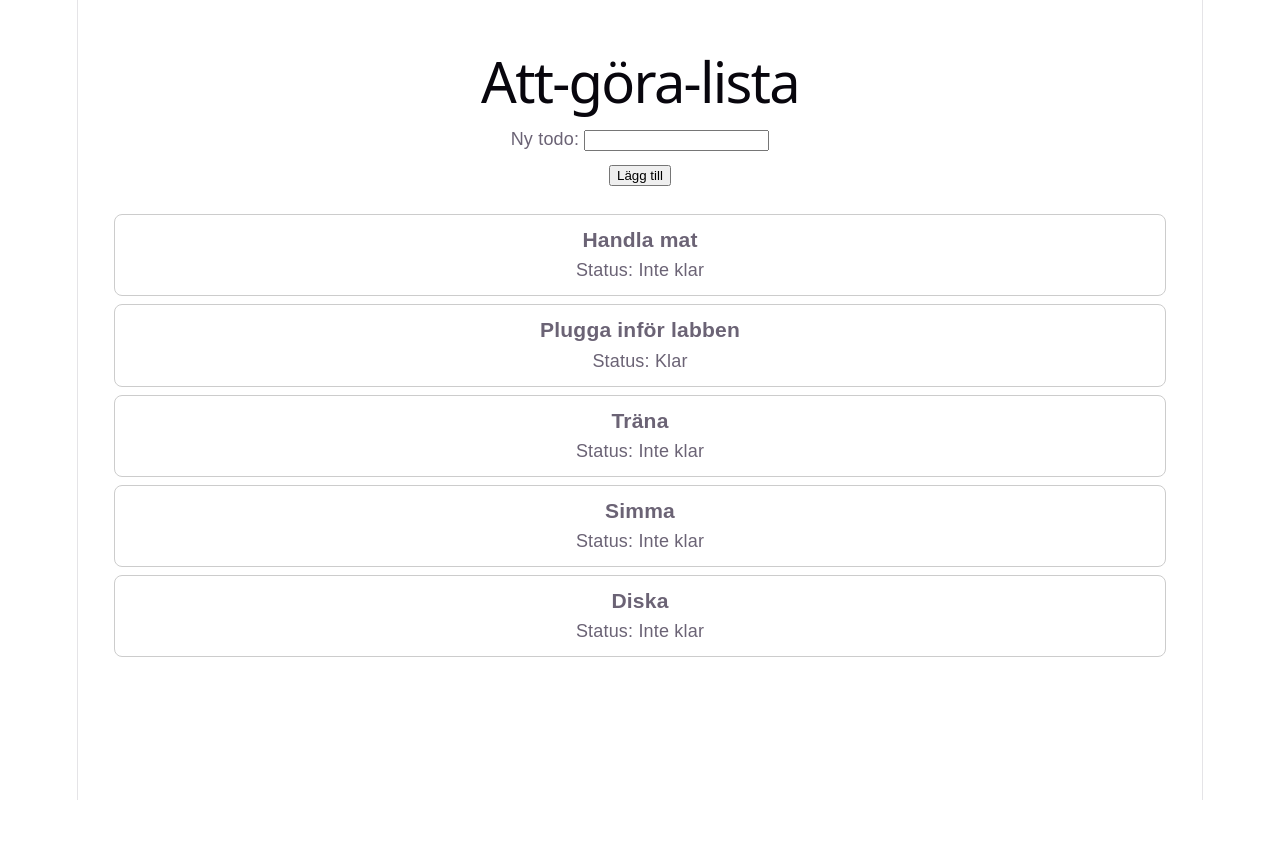
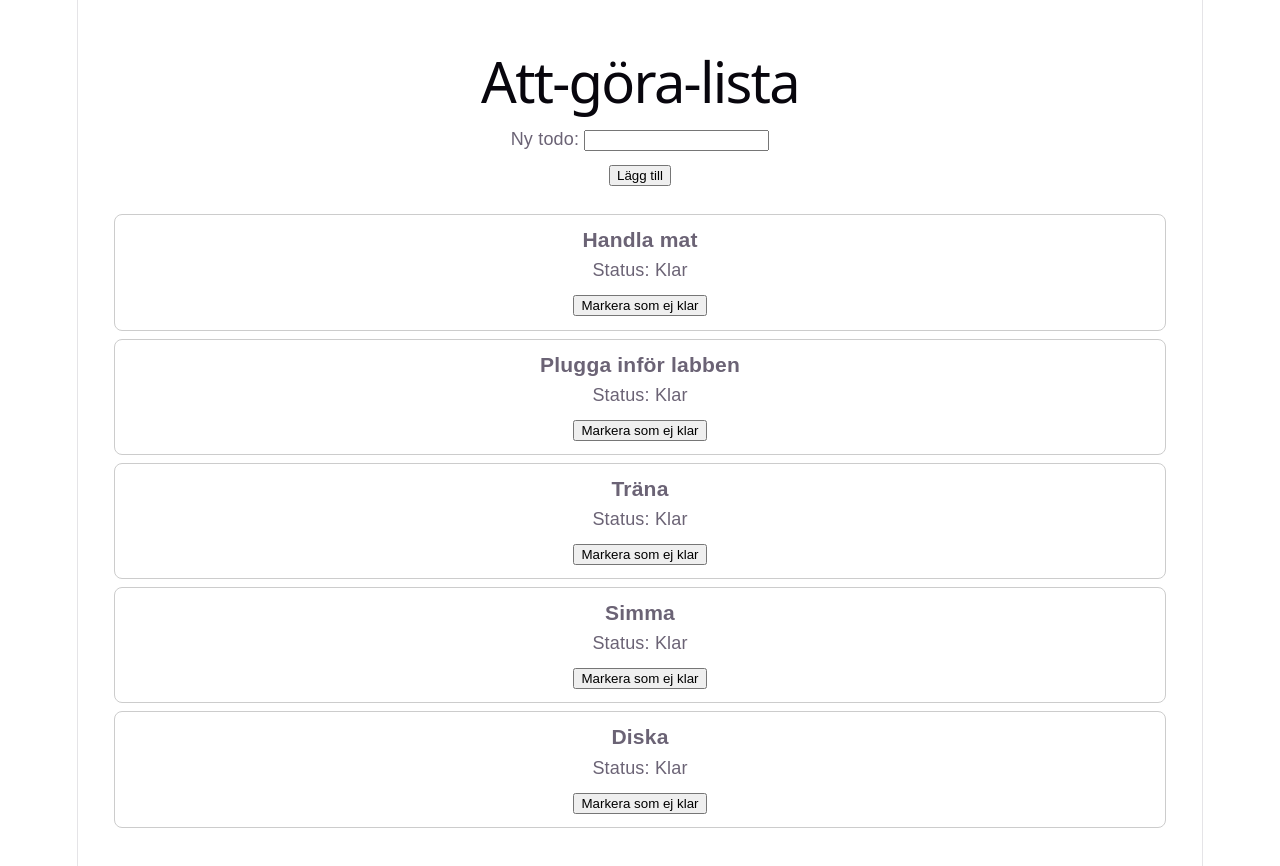
Before and after one commit to Peshro96/Labb-1---React.JS-Webbapplikation, a React (Vite) app: page / in a window 1280 px wide. Shown: the top 866 px of the page. Before the commit the page ends 800 px from the top, so only its background shows below. Built offline with nearby package versions, Linux system fonts and the light colour scheme; data requests are answered from the project's data file.

Commit message:
add toggle to mark todos as done

```diff
--- a/db.json
+++ b/db.json
@@ -3,7 +3,7 @@
     {
       "id": 1,
       "title": "Handla mat",
-      "done": false
+      "done": true
     },
     {
       "id": 2,
@@ -13,16 +13,16 @@
     {
       "id": 3,
       "title": "Träna",
-      "done": false
+      "done": true
     },
     {
       "title": "Simma",
-      "done": false,
+      "done": true,
       "id": 4
     },
     {
       "title": "Diska",
-      "done": false,
+      "done": true,
       "id": 5
     }
   ]
--- a/src/App.tsx
+++ b/src/App.tsx
@@ -1,7 +1,7 @@
 import { useEffect, useState } from "react";
 import TodoList from "./components/TodoList";
 import TodoForm from "./components/TodoForm";
-import { getTodos, createTodo } from "./api/todos";
+import { getTodos, createTodo, updateTodo } from "./api/todos";
 import type { Todo } from "./types/todo";
 
 export default function App() {
@@ -42,6 +42,17 @@ export default function App() {
     setTodos((prev) => [...prev, newTodo]);
   };
 
+  // Togglar done-status på en todo via API:t
+  const toggleTodo = async (todo: Todo) => {
+    // Skapar ett nytt objekt med samma data men inverterad done-status
+    const updated = await updateTodo({ ...todo, done: !todo.done });
+
+    // Byter ut den gamla todon i listan med den uppdaterade
+    setTodos((prev) =>
+      prev.map((t) => (t.id === updated.id ? updated : t))
+    );
+  };
+
   return (
     <div style={{ padding: "2rem", fontFamily: "Arial, sans-serif" }}>
       <h1>Att-göra-lista</h1>
@@ -52,7 +63,7 @@ export default function App() {
 
       {error && <p style={{ color: "red" }}>{error}</p>}
 
-      {!loading && !error && <TodoList todos={todos} />}
+      {!loading && !error && <TodoList todos={todos} onToggleTodo={toggleTodo} />}
     </div>
   );
 }
--- a/src/components/TodoItem.tsx
+++ b/src/components/TodoItem.tsx
@@ -3,10 +3,11 @@ import type { Todo } from "../types/todo";
 // Props som komponenten tar emot från TodoList
 type TodoItemProps = {
   todo: Todo;
+  onToggleTodo: (todo: Todo) => Promise<void>;
 };
 
 // Visar en enskild todo som ett kort
-export default function TodoItem({ todo }: TodoItemProps) {
+export default function TodoItem({ todo, onToggleTodo }: TodoItemProps) {
   return (
     <li
       style={{
@@ -18,9 +19,14 @@ export default function TodoItem({ todo }: TodoItemProps) {
       }}
     >
       <h3 style={{ margin: "0 0 4px 0" }}>{todo.title}</h3>
-      <p style={{ margin: 0 }}>
+      <p style={{ margin: "0 0 8px 0" }}>
         Status: {todo.done ? "Klar" : "Inte klar"}
       </p>
+
+      {/* Knapp som togglar done-status via callback till App */}
+      <button onClick={() => onToggleTodo(todo)}>
+        {todo.done ? "Markera som ej klar" : "Markera som klar"}
+      </button>
     </li>
   );
 }
--- a/src/components/TodoList.tsx
+++ b/src/components/TodoList.tsx
@@ -3,10 +3,11 @@ import TodoItem from "./TodoItem";
 
 type TodoListProps = {
   todos: Todo[];
+  onToggleTodo: (todo: Todo) => Promise<void>;
 };
 
 // Renderar listan av todos. Visar ett meddelande om listan är tom.
-export default function TodoList({ todos }: TodoListProps) {
+export default function TodoList({ todos, onToggleTodo }: TodoListProps) {
   if (todos.length === 0) {
     return <p>Inga todos att visa.</p>;
   }
@@ -15,7 +16,7 @@ export default function TodoList({ todos }: TodoListProps) {
     <ul style={{ padding: 0 }}>
       {/* map() loopar igenom arrayen, key behövs för React */}
       {todos.map((todo) => (
-        <TodoItem key={todo.id} todo={todo} />
+        <TodoItem key={todo.id} todo={todo} onToggleTodo={onToggleTodo} />
       ))}
     </ul>
   );
```
